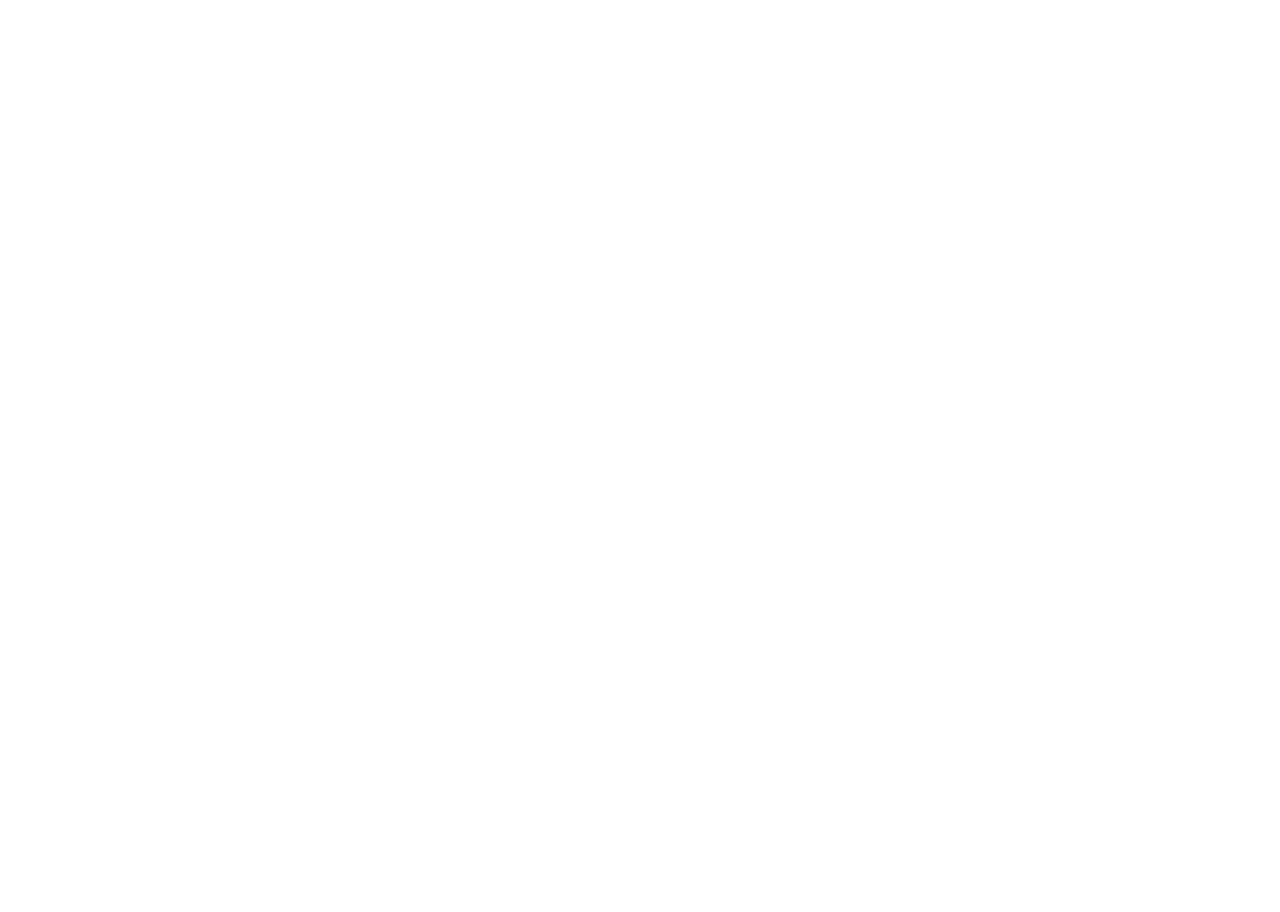
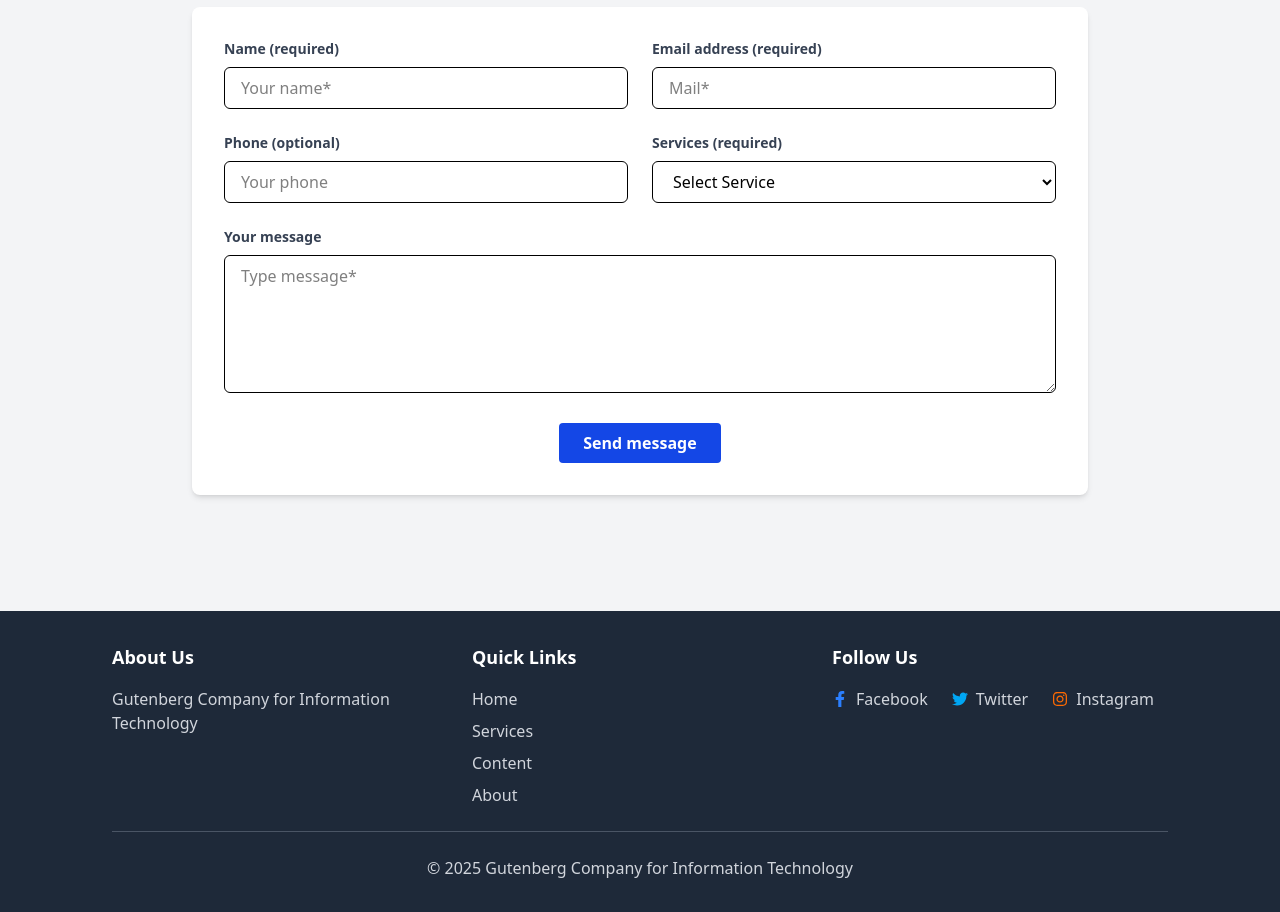
Before and after one commit to HasanAlsaafen/Gutenberg, a React (Vite) app: page / in a window 1280 px wide. Shown: the part 2260-3172 px from the top of the page. Before the commit the page ends 2071 px from the top, so only its background shows below. Built offline with nearby package versions, Linux system fonts and the light colour scheme.

Commit message:
Merging up all brnahcese

```diff
--- a/package.json
+++ b/package.json
@@ -1,5 +1,5 @@
 {
-  "name": "aseel-react",
+  "name": "Gutenberg",
   "private": true,
   "version": "0.0.0",
   "type": "module",
--- a/src/Pages/LandingPage.jsx
+++ b/src/Pages/LandingPage.jsx
@@ -3,6 +3,8 @@ import CallToAction from "../components/CallToAction";
 import HeroSection from "../components/HeroSection";
 import ServicesPreview from "../components/Services";
 import Navbar from "../components/Navbar";
+import ContactForm from "../components/ContactForm";
+import Footer from "../components/Footer";
 
 function LandingPage() {
   return (
@@ -11,6 +13,8 @@ function LandingPage() {
       <HeroSection />
       <ServicesPreview />
       <CallToAction />
+      <ContactForm />
+      <Footer />
     </>
   );
 }
--- /dev/null
+++ b/src/components/ContactForm.jsx
@@ -0,0 +1,129 @@
+import React, { useState } from "react";
+function ContactForm() {
+  // استخدمت useState لتخزين بيانات الفورم باسم data
+  const [data, setData] = useState({
+    name: "",
+    email: "",
+    phone: "",
+    service: "",
+    message: "",
+  });
+
+  // لما تتغير قيمة أي حقل
+  function handleChange(e) {
+    const name = e.target.name;
+    const value = e.target.value;
+    setData({
+      ...data,
+      [name]: value,
+    });
+  }
+
+  // عند إرسال الفورم
+  function handleSubmit(e) {
+    e.preventDefault();
+    console.log("Form submitted:", data);
+  }
+
+  return (
+    <div className="min-h-screen bg-gray-100 flex items-center justify-center px-4 py-10">
+      <div className="w-full max-w-4xl">
+        <h2 className="text-3xl md:text-4xl font-bold text-center text-gray-800 mb-10">
+          Contact Us
+        </h2>
+
+        <form
+          onSubmit={handleSubmit}
+          className="bg-white p-8 rounded-lg shadow-md"
+        >
+          <div className="grid grid-cols-1 md:grid-cols-2 gap-6">
+            <div>
+              <label className="block mb-2 text-sm font-semibold text-gray-700">
+                Name (required)
+              </label>
+              <input
+                name="name"
+                value={data.name}
+                onChange={handleChange}
+                placeholder="Your name*"
+                className="w-full px-4 py-2 border rounded-md focus:outline-none focus:ring-2 focus:ring-blue-500"
+                required
+              />
+            </div>
+
+            <div>
+              <label className="block mb-2 text-sm font-semibold text-gray-700">
+                Email address (required)
+              </label>
+              <input
+                name="email"
+                value={data.email}
+                onChange={handleChange}
+                placeholder="Mail*"
+                className="w-full px-4 py-2 border rounded-md focus:outline-none focus:ring-2 focus:ring-blue-500"
+                required
+              />
+            </div>
+
+            <div>
+              <label className="block mb-2 text-sm font-semibold text-gray-700">
+                Phone (optional)
+              </label>
+              <input
+                name="phone"
+                value={data.phone}
+                onChange={handleChange}
+                placeholder="Your phone"
+                className="w-full px-4 py-2 border rounded-md focus:outline-none focus:ring-2 focus:ring-blue-500"
+              />
+            </div>
+
+            <div>
+              <label className="block mb-2 text-sm font-semibold text-gray-700">
+                Services (required)
+              </label>
+              <select
+                name="service"
+                value={data.service}
+                onChange={handleChange}
+                required
+                className="w-full px-4 py-2 border rounded-md focus:outline-none focus:ring-2 focus:ring-blue-500"
+              >
+                <option value="">Select Service</option>
+                <option value="web">Web Development</option>
+                <option value="mobile">Mobile App</option>
+                <option value="custom">Custom Software</option>
+              </select>
+            </div>
+
+            <div className="md:col-span-2">
+              <label className="block mb-2 text-sm font-semibold text-gray-700">
+                Your message
+              </label>
+              <textarea
+                name="message"
+                value={data.message}
+                onChange={handleChange}
+                rows="5"
+                placeholder="Type message*"
+                className="w-full px-4 py-2 border rounded-md focus:outline-none focus:ring-2 focus:ring-blue-500"
+                required
+              ></textarea>
+            </div>
+          </div>
+
+          <div className="mt-6 text-center">
+            <button
+              type="submit"
+              className="bg-blue-700 hover:bg-blue-800 text-white font-semibold py-2 px-6 rounded"
+            >
+              Send message
+            </button>
+          </div>
+        </form>
+      </div>
+    </div>
+  );
+}
+
+export default ContactForm;
--- /dev/null
+++ b/src/components/Footer.jsx
@@ -0,0 +1,79 @@
+import React from "react";
+import { FaFacebookF, FaTwitter, FaInstagram } from "react-icons/fa";
+
+const Footer = () => {
+  return (
+    <footer className="bg-gray-800 px-4 md:px-16 lg:px-28 py-8">
+      <div className="grid grid-cols-1 md:grid-cols-3 gap-6">
+        <div>
+          <h2 className="text-lg font-bold mb-4 text-white">About Us</h2>
+          <p className="text-gray-300">
+            Gutenberg Company for Information Technology
+          </p>
+        </div>
+        <div>
+          <h2 className="text-lg font-bold mb-4 text-white">Quick Links</h2>
+          <ul className="text-gray-300 space-y-2">
+            <li>
+              <a href="#" className="hover:underline">
+                Home
+              </a>
+            </li>
+            <li>
+              <a href="#" className="hover:underline">
+                Services
+              </a>
+            </li>
+            <li>
+              <a href="#" className="hover:underline">
+                Content
+              </a>
+            </li>
+            <li>
+              <a href="#" className="hover:underline">
+                About
+              </a>
+            </li>
+          </ul>
+        </div>
+        <div>
+          <h2 className="text-lg font-bold mb-4 text-white">Follow Us</h2>
+          <ul className="flex space-x-6 text-gray-300">
+            <li>
+              <a
+                href="#"
+                className="flex items-center space-x-2 hover:underline"
+              >
+                <FaFacebookF className="text-blue-500" />
+                <span>Facebook</span>
+              </a>
+            </li>
+            <li>
+              <a
+                href="#"
+                className="flex items-center space-x-2 hover:underline"
+              >
+                <FaTwitter className="text-sky-500" />
+                <span>Twitter</span>
+              </a>
+            </li>
+            <li>
+              <a
+                href="#"
+                className="flex items-center space-x-2 hover:underline"
+              >
+                <FaInstagram className="text-orange-500" />
+                <span>Instagram</span>
+              </a>
+            </li>
+          </ul>
+        </div>
+      </div>
+      <div className="border-t border-gray-600 pt-6 text-gray-300 text-center mt-6">
+        <p>© 2025 Gutenberg Company for Information Technology</p>
+      </div>
+    </footer>
+  );
+};
+
+export default Footer;
```
Also changed, not shown: 1 other file (tests, documents, lock files or other folders).
